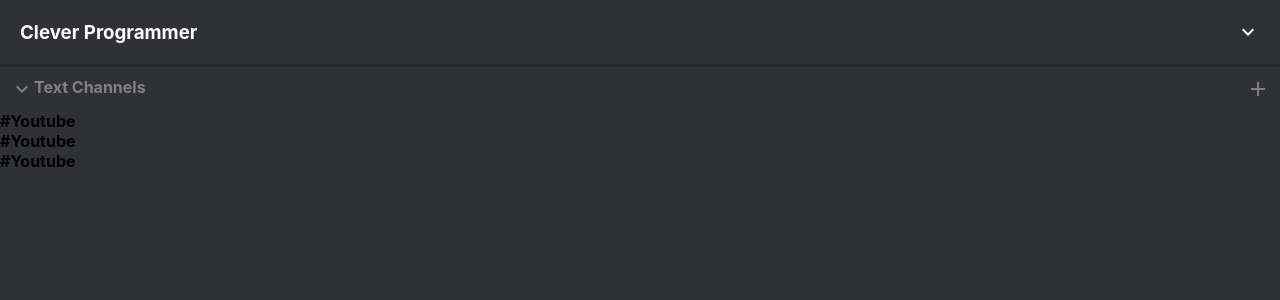
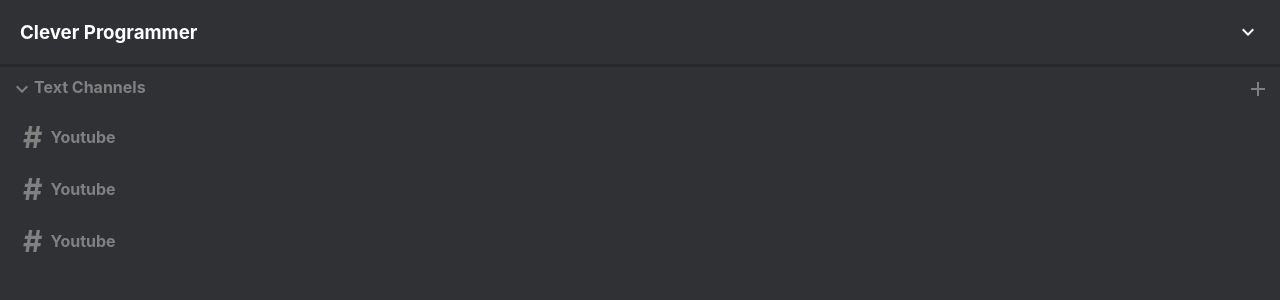
Before and after one commit to dean-hildebrand/discord-clone, a React (Create React App) app: page / in a window 1280 px wide. Shown: the top 300 px of the page. Built offline with nearby package versions, Linux system fonts and the light colour scheme.

Commit message:
sidebar channels component done

```diff
--- a/src/css/sidebarChannel.css
+++ b/src/css/sidebarChannel.css
@@ -0,0 +1,18 @@
+.sidebarChannel:hover > h4 {
+color: white;
+background-color: #40464b;
+}
+
+.sidebarChannel > h4 {
+  display: flex;
+  padding-left: 15px;
+  align-items: center;
+  background-color: #2f3135;
+  color: grey;
+  cursor: pointer;
+}
+
+.sidebarChannel__hash {
+  font-size: 30px;
+  padding: 8px;
+}
```
